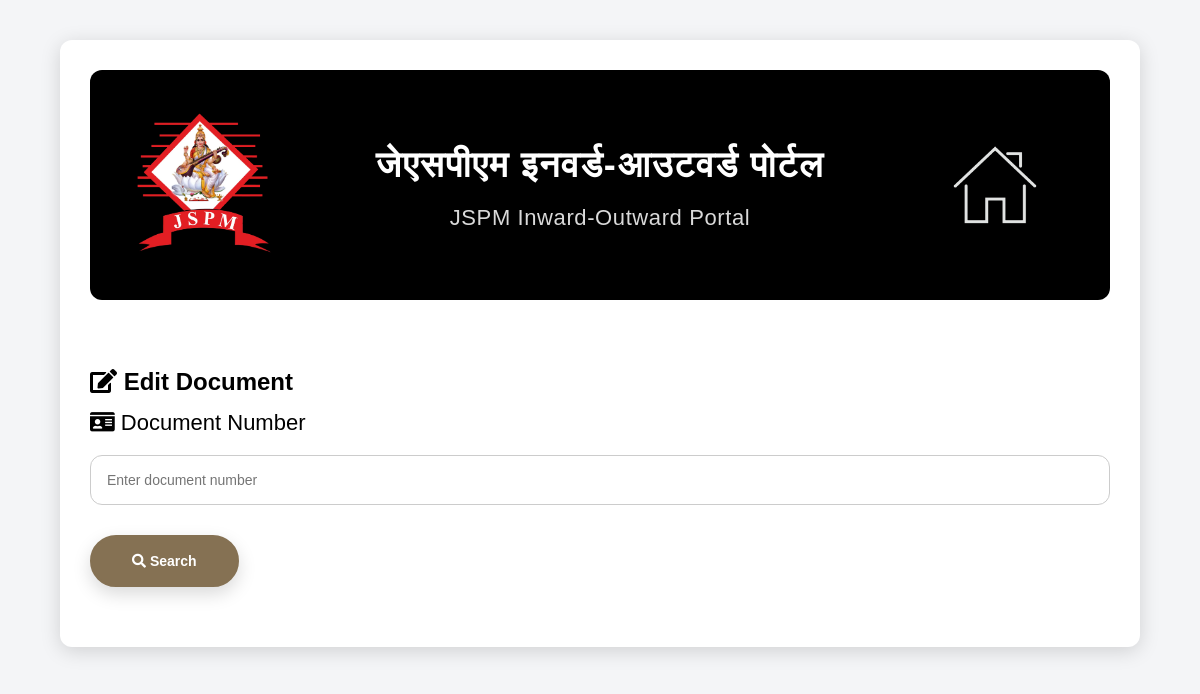
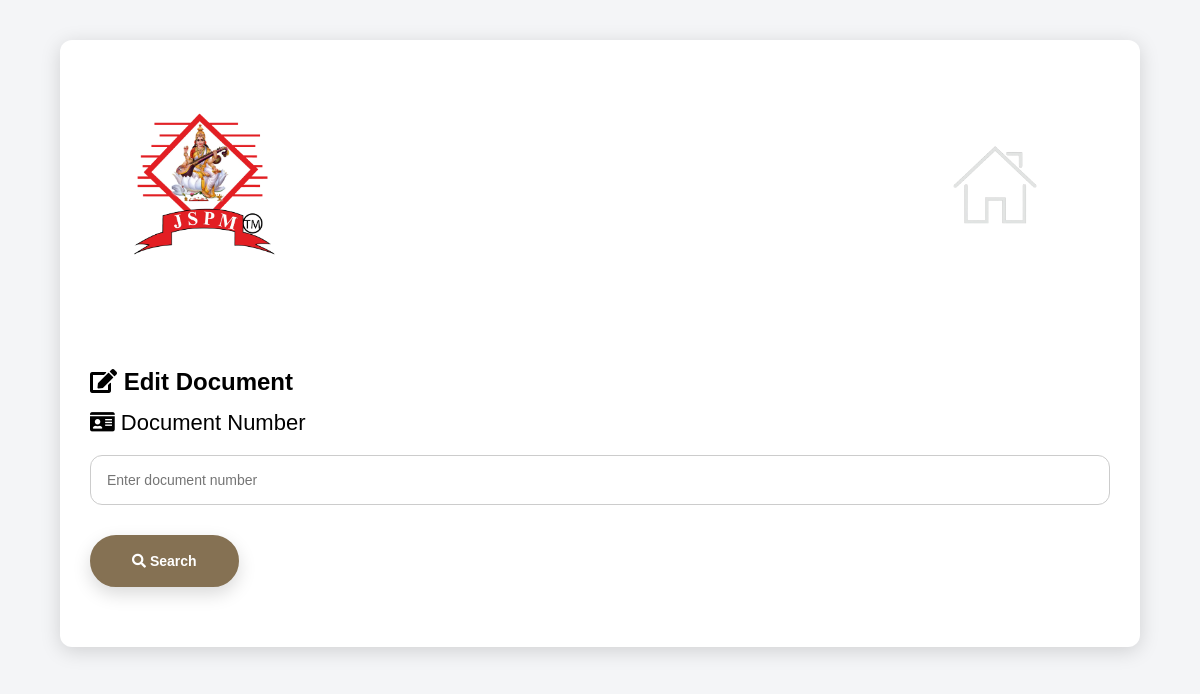
Before and after one commit to RahulPatil-96/JSPM_IN-OUT, an Electron app: page templates/edit.html in a window 1200 px wide. Drawn offline with Linux system fonts and the light colour scheme; files that its build step writes are made by us from their sources.

Commit message:
Update style.css
line 61

```diff
--- a/statics/css/style.css
+++ b/statics/css/style.css
@@ -58,7 +58,7 @@
 .header {
     padding: 40px;
     margin-bottom: 60px;
-    background-color: var(--dark-color);
+    background-color: var(--white-color);
     border-radius: var(--border-radius);
     color: var(--white-color);
     text-align: center;
```
